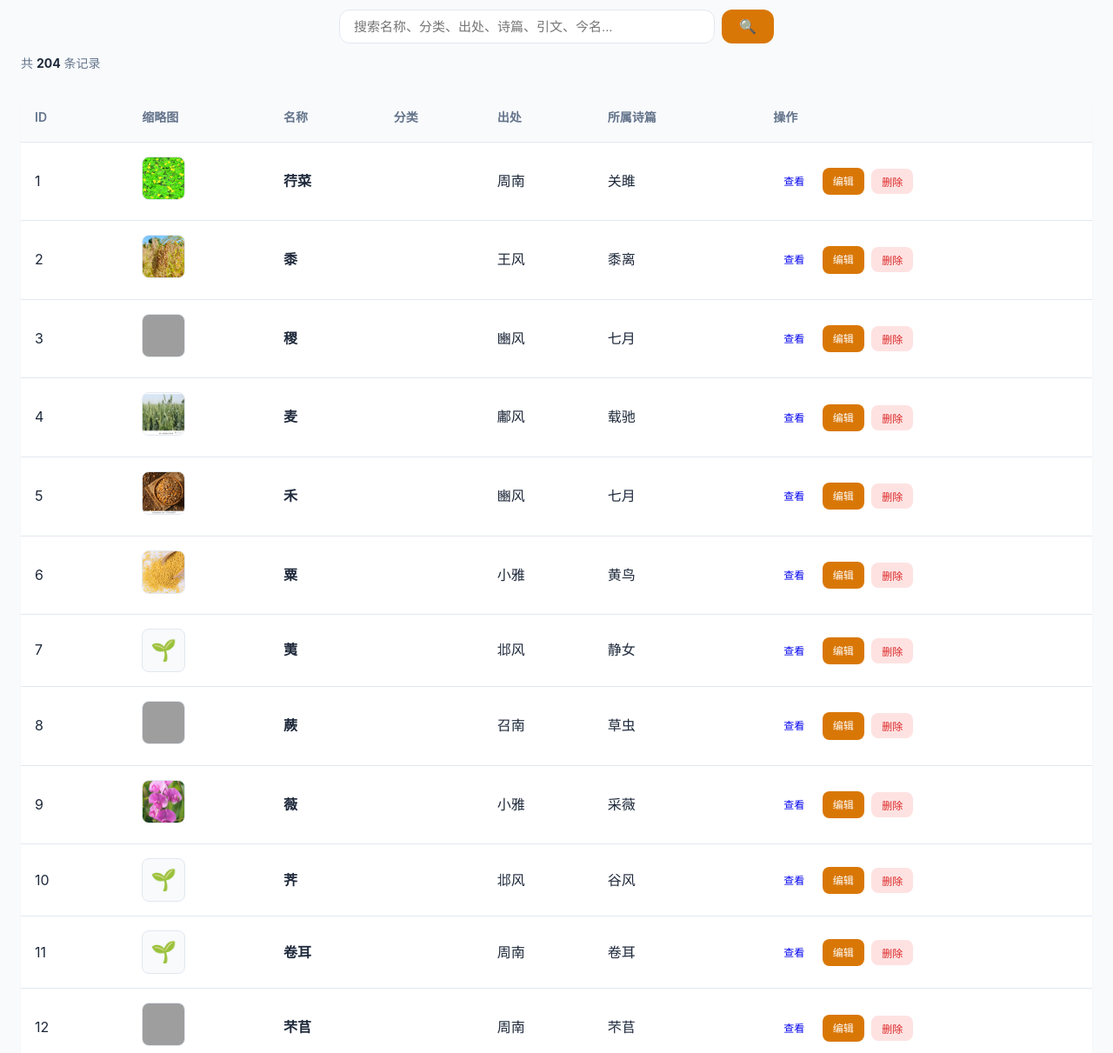
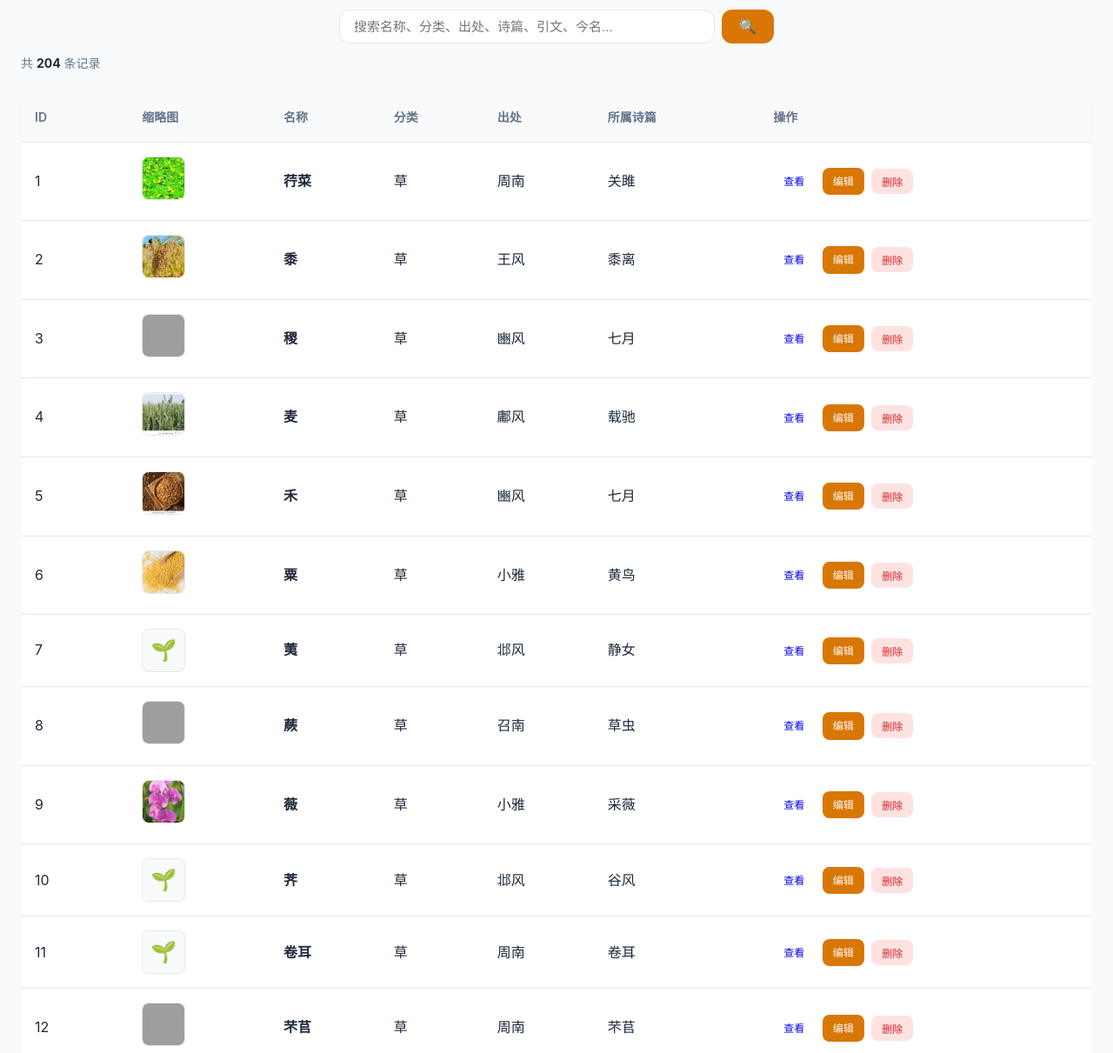
Before and after one commit to songpengwei/shijing-things, a FastAPI app: page /manage in a window 1280 px wide. Shown: the part 155-1366 px from the top of the page at 87% size. Run offline with FastAPI, Linux system fonts and the light colour scheme; the visitor is signed in with stand-in values (Sample User, id 1); data comes from the database, SQL or seed files in the repository; grey boxes are pictures that could not be loaded.

Commit message:
sho catogery

```diff
--- a/shijing_things/templates/manage.html
+++ b/shijing_things/templates/manage.html
@@ -69,12 +69,7 @@
                         {% endif %}
                     </td>
                     <td><strong>{{ item.name }}</strong></td>
-                    <td>
-                        <span class="category-badge category-{{ item.category }}" title="{{ category_names.get(item.category, item.category) }}">
-                            {{ item.category }}
-                        </span>
-                        <span class="category-name">{{ category_names.get(item.category, item.category) }}</span>
-                    </td>
+                    <td>{{ item.category }}</td>
                     <td>{{ item.source }}</td>
                     <td>{{ item.poem }}</td>
                     <td class="actions">
```
